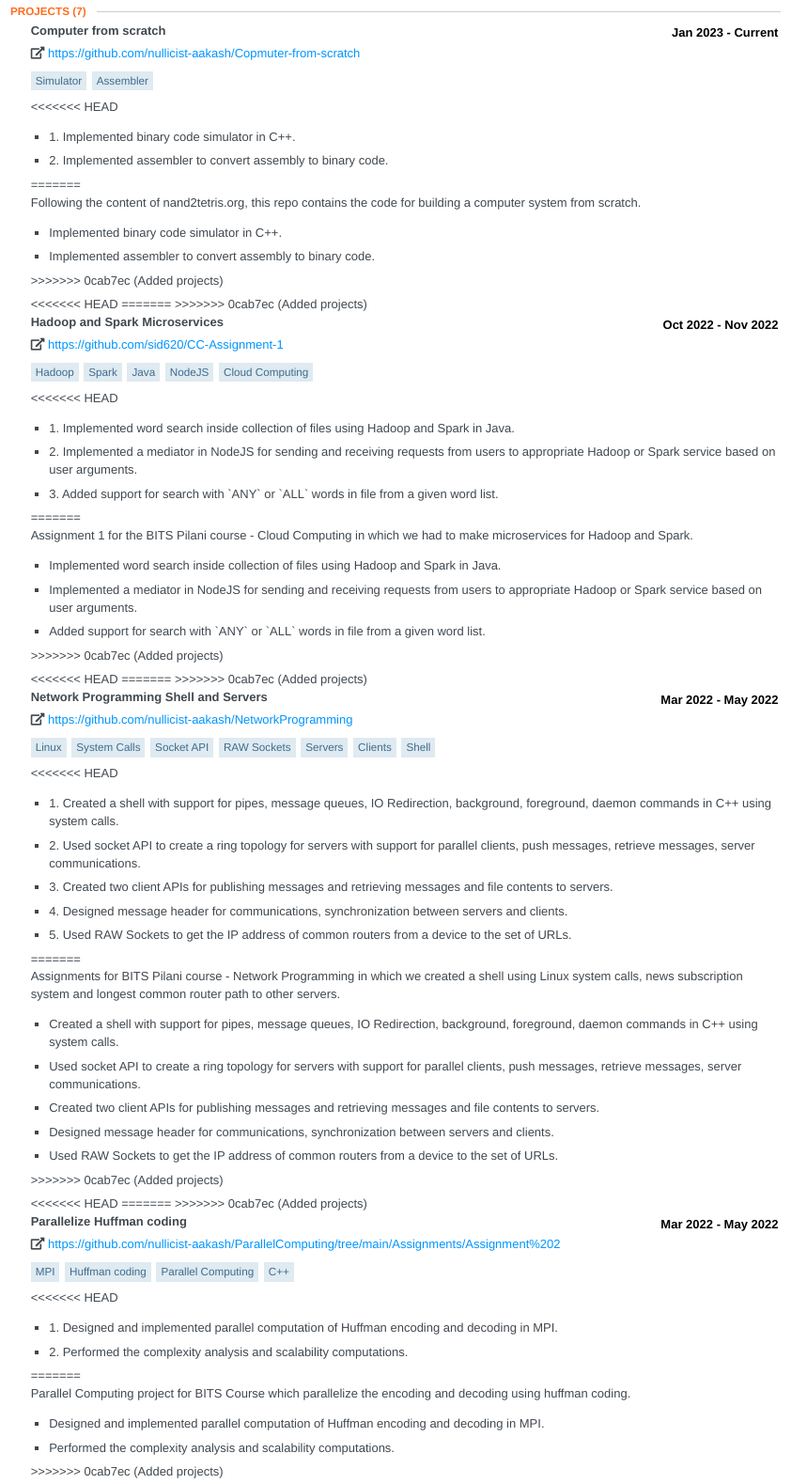
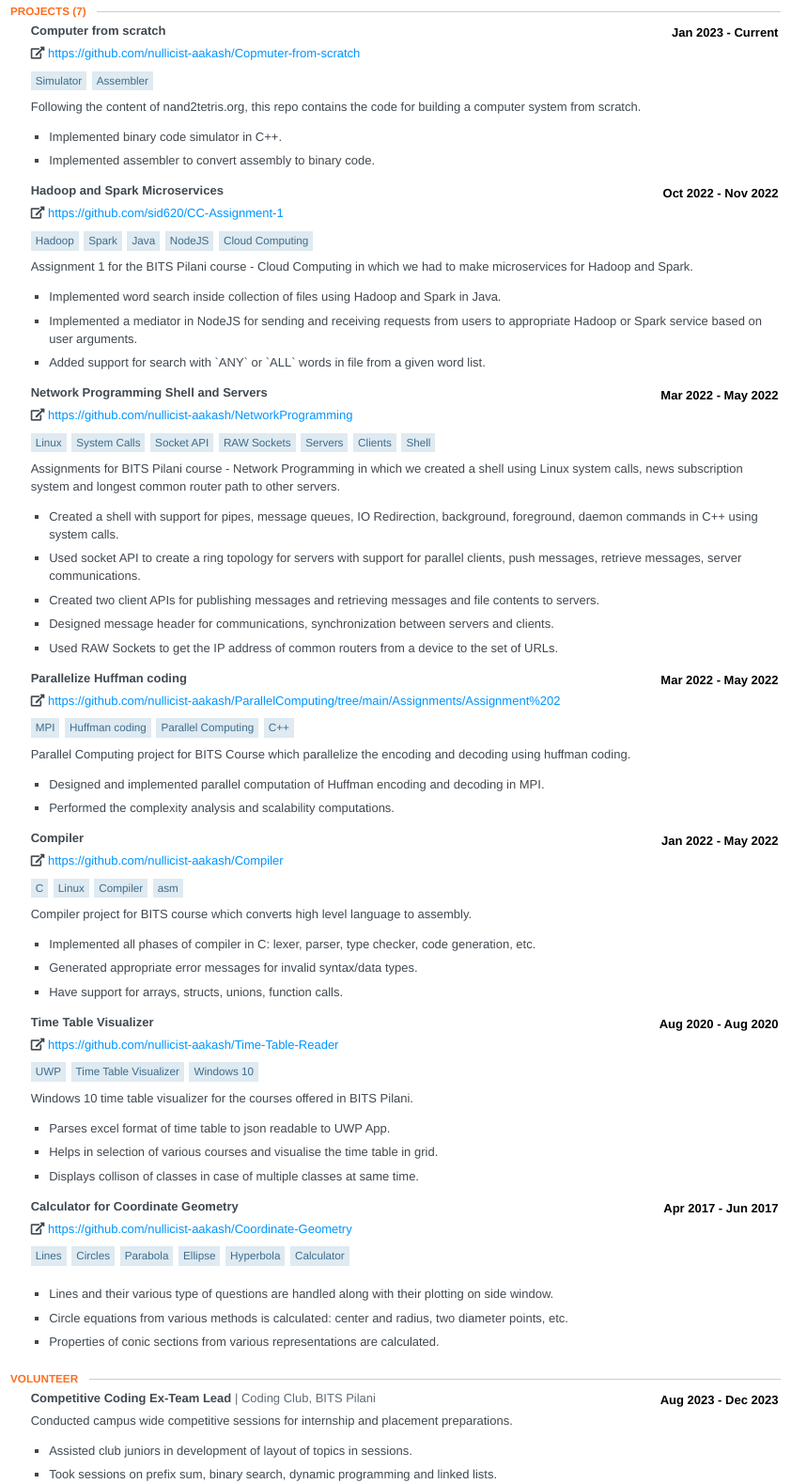
Before and after one commit to nullicist-aakash/nullicist-aakash.github.io, a website: page index.html in a window 1280 px wide. Shown: the part 1739-3318 px from the top of the page at 94% size, without its empty margins (219-1078 px from the left). Drawn offline with Linux system fonts and the light colour scheme.

Commit message:
Added projects

```diff
--- a/index.html
+++ b/index.html
@@ -1134,6 +1134,7 @@ section .location {
       </header>
       <section id="projects">
         <section class="project-item">
+            <label for="project-item-0"></label>
 
           <header class="clear">
             <div class="position">Computer from scratch</div>
@@ -1151,24 +1152,15 @@ section .location {
               <li>Assembler</li>
           </ul>
           <div class="item">
-<<<<<<< HEAD
-            <ul class="highlights">
-                <li><p>1. Implemented binary code simulator in C++.</p></li>
-                <li><p>2. Implemented assembler to convert assembly to binary code.</p></li>
-=======
               <div class="summary"><p>Following the content of nand2tetris.org, this repo contains the code for building a computer system from scratch.</p></div>
             <ul class="highlights">
                 <li><p>Implemented binary code simulator in C++.</p></li>
                 <li><p>Implemented assembler to convert assembly to binary code.</p></li>
->>>>>>> 0cab7ec (Added projects)
             </ul>
           </div>
         </section>
         <section class="project-item">
-<<<<<<< HEAD
-=======
             <label for="project-item-1"></label>
->>>>>>> 0cab7ec (Added projects)
 
           <header class="clear">
             <div class="position">Hadoop and Spark Microservices</div>
@@ -1189,26 +1181,16 @@ section .location {
               <li>Cloud Computing</li>
           </ul>
           <div class="item">
-<<<<<<< HEAD
-            <ul class="highlights">
-                <li><p>1. Implemented word search inside collection of files using Hadoop and Spark in Java.</p></li>
-                <li><p>2. Implemented a mediator in NodeJS for sending and receiving requests from users to appropriate Hadoop or Spark service based on user arguments.</p></li>
-                <li><p>3. Added support for search with `ANY` or `ALL` words in file from a given word list.</p></li>
-=======
               <div class="summary"><p>Assignment 1 for the BITS Pilani course - Cloud Computing in which we had to make microservices for Hadoop and Spark.</p></div>
             <ul class="highlights">
                 <li><p>Implemented word search inside collection of files using Hadoop and Spark in Java.</p></li>
                 <li><p>Implemented a mediator in NodeJS for sending and receiving requests from users to appropriate Hadoop or Spark service based on user arguments.</p></li>
                 <li><p>Added support for search with `ANY` or `ALL` words in file from a given word list.</p></li>
->>>>>>> 0cab7ec (Added projects)
             </ul>
           </div>
         </section>
         <section class="project-item">
-<<<<<<< HEAD
-=======
             <label for="project-item-2"></label>
->>>>>>> 0cab7ec (Added projects)
 
           <header class="clear">
             <div class="position">Network Programming Shell and Servers</div>
@@ -1231,14 +1213,6 @@ section .location {
               <li>Shell</li>
           </ul>
           <div class="item">
-<<<<<<< HEAD
-            <ul class="highlights">
-                <li><p>1. Created a shell with support for pipes, message queues, IO Redirection, background, foreground, daemon commands in C++ using system calls.</p></li>
-                <li><p>2. Used socket API to create a ring topology for servers with support for parallel clients, push messages, retrieve messages, server communications.</p></li>
-                <li><p>3. Created two client APIs for publishing messages and retrieving messages and file contents to servers.</p></li>
-                <li><p>4. Designed message header for communications, synchronization between servers and clients.</p></li>
-                <li><p>5. Used RAW Sockets to get the IP address of common routers from a device to the set of URLs.</p></li>
-=======
               <div class="summary"><p>Assignments for BITS Pilani course - Network Programming in which we created a shell using Linux system calls, news subscription system and longest common router path to other servers.</p></div>
             <ul class="highlights">
                 <li><p>Created a shell with support for pipes, message queues, IO Redirection, background, foreground, daemon commands in C++ using system calls.</p></li>
@@ -1246,15 +1220,11 @@ section .location {
                 <li><p>Created two client APIs for publishing messages and retrieving messages and file contents to servers.</p></li>
                 <li><p>Designed message header for communications, synchronization between servers and clients.</p></li>
                 <li><p>Used RAW Sockets to get the IP address of common routers from a device to the set of URLs.</p></li>
->>>>>>> 0cab7ec (Added projects)
             </ul>
           </div>
         </section>
         <section class="project-item">
-<<<<<<< HEAD
-=======
             <label for="project-item-3"></label>
->>>>>>> 0cab7ec (Added projects)
 
           <header class="clear">
             <div class="position">Parallelize Huffman coding</div>
@@ -1274,24 +1244,15 @@ section .location {
               <li>C++</li>
           </ul>
           <div class="item">
-<<<<<<< HEAD
-            <ul class="highlights">
-                <li><p>1. Designed and implemented parallel computation of Huffman encoding and decoding in MPI.</p></li>
-                <li><p>2. Performed the complexity analysis and scalability computations.</p></li>
-=======
               <div class="summary"><p>Parallel Computing project for BITS Course which parallelize the encoding and decoding using huffman coding.</p></div>
             <ul class="highlights">
                 <li><p>Designed and implemented parallel computation of Huffman encoding and decoding in MPI.</p></li>
                 <li><p>Performed the complexity analysis and scalability computations.</p></li>
->>>>>>> 0cab7ec (Added projects)
             </ul>
           </div>
         </section>
         <section class="project-item">
-<<<<<<< HEAD
-=======
             <label for="project-item-4"></label>
->>>>>>> 0cab7ec (Added projects)
 
           <header class="clear">
             <div class="position">Compiler</div>
@@ -1311,18 +1272,11 @@ section .location {
               <li>asm</li>
           </ul>
           <div class="item">
-<<<<<<< HEAD
-            <ul class="highlights">
-                <li><p>1. Implemented all phases of compiler in C: lexer, parser, type checker, code generation, etc.</p></li>
-                <li><p>2. Generated appropriate error messages for invalid syntax/data types.</p></li>
-                <li><p>3. Have support for arrays, structs, unions, function calls.</p></li>
-=======
               <div class="summary"><p>Compiler project for BITS course which converts high level language to assembly.</p></div>
             <ul class="highlights">
                 <li><p>Implemented all phases of compiler in C: lexer, parser, type checker, code generation, etc.</p></li>
                 <li><p>Generated appropriate error messages for invalid syntax/data types.</p></li>
                 <li><p>Have support for arrays, structs, unions, function calls.</p></li>
->>>>>>> 0cab7ec (Added projects)
             </ul>
           </div>
         </section>
@@ -1346,27 +1300,15 @@ section .location {
               <li>Windows 10</li>
           </ul>
           <div class="item">
-<<<<<<< HEAD
-              <div class="summary"><p>There are many Android, Mobile and Web Apps on three campuses of BITS Pilani to visualize time table, but there is no app for Windows 10 that can do the same. This app was created considering the same and it accepts JSON file as time table which can be generated easily.</p></div>
-            <ul class="highlights">
-                <li><p>1. Parses excel format of time table to json readable to UWP App.</p></li>
-                <li><p>2. Helps in selection of various courses and visualise the time table in grid.</p></li>
-                <li><p>3. Displays collison of classes in case of multiple classes at same time.</p></li>
-=======
               <div class="summary"><p>Windows 10 time table visualizer for the courses offered in BITS Pilani.</p></div>
             <ul class="highlights">
                 <li><p>Parses excel format of time table to json readable to UWP App.</p></li>
                 <li><p>Helps in selection of various courses and visualise the time table in grid.</p></li>
                 <li><p>Displays collison of classes in case of multiple classes at same time.</p></li>
->>>>>>> 0cab7ec (Added projects)
             </ul>
           </div>
         </section>
         <section class="project-item">
-<<<<<<< HEAD
-            <label for="project-item-6"></label>
-=======
->>>>>>> 0cab7ec (Added projects)
 
           <header class="clear">
             <div class="position">Calculator for Coordinate Geometry</div>
```
